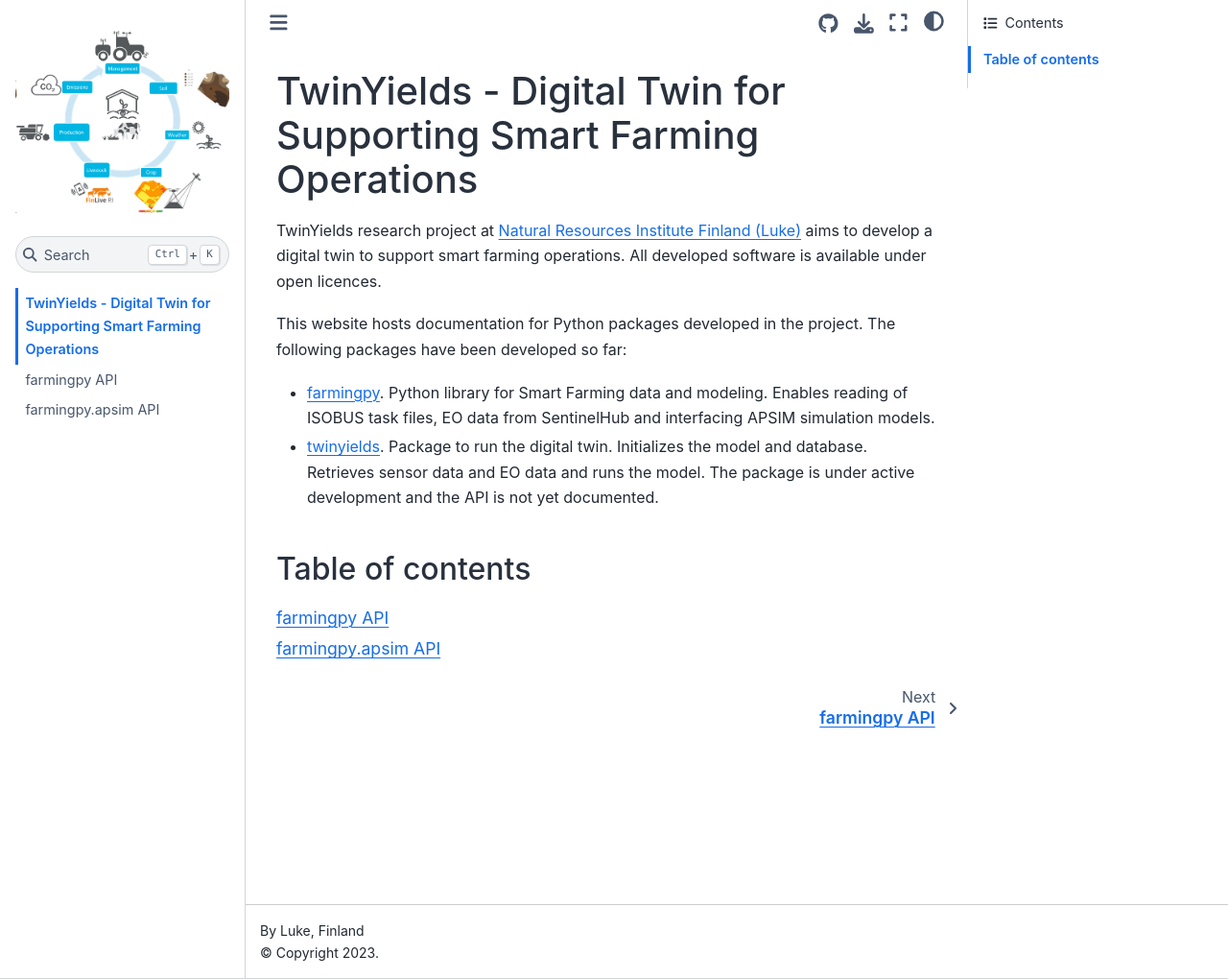
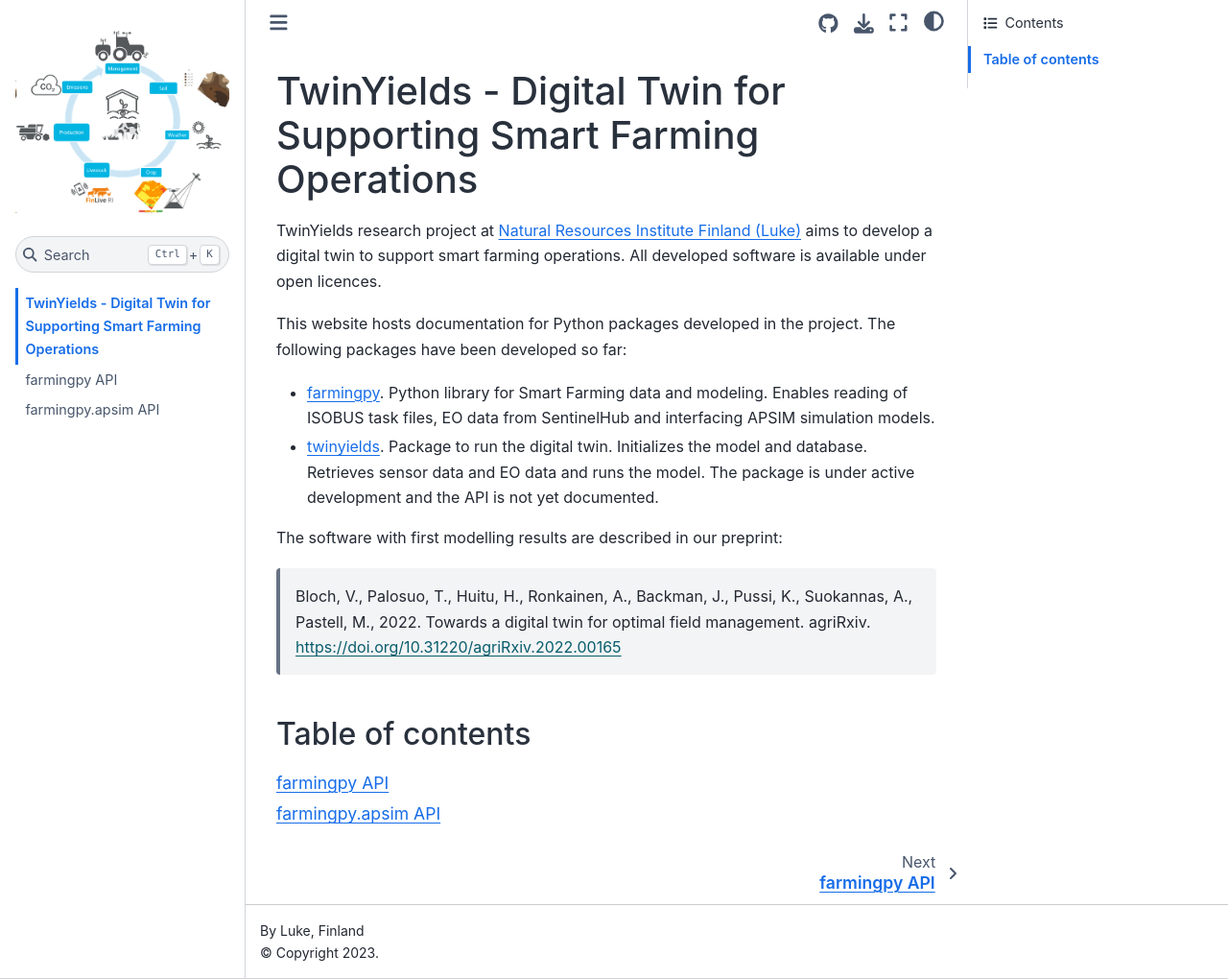
Before and after one commit to TwinYields/twinyields.github.io, a Jupyter Book: the page built from intro.md, in a window 1280 px wide and 1020 px high. Shown: the whole window at 96% size. Built offline with Jupyter Book 1.0.4 settings and Sphinx 7.4.7 and the Sphinx Book theme 1.1.4, drawn with Linux system fonts in a browser that asks for light colours.

Commit message:
Add preprint link

```diff
--- a/_config.yml
+++ b/_config.yml
@@ -5,7 +5,7 @@ title: TwinYields
 author: Luke, Finland
 logo: figures/twinlogo.png
 
-exclude_patterns: [_build, Thumbs.db, .DS_Store, "**.ipynb_checkpoints"]
+exclude_patterns: [Readme.md, _build, Thumbs.db, .DS_Store, "**.ipynb_checkpoints"]
 
 # Force re-execution of notebooks on each build.
 # See https://jupyterbook.org/content/execute.html
--- a/intro.md
+++ b/intro.md
@@ -9,6 +9,10 @@ This website hosts documentation for Python packages developed in the project. T
 * [twinyields](https://github.com/TwinYields/twinyields-python). Package to run the digital twin. Initializes the model and database. Retrieves sensor data and EO data and runs the model. The package is under active development and the API is not yet documented.
 
 
+The software with first modelling results are described in our preprint:
+
+> Bloch, V., Palosuo, T., Huitu, H., Ronkainen, A., Backman, J., Pussi, K., Suokannas, A., Pastell, M., 2022. Towards a digital twin for optimal field management. agriRxiv. https://doi.org/10.31220/agriRxiv.2022.00165
+
 ### Table of contents
 
 
```
Also changed, not shown: 1 other file.
